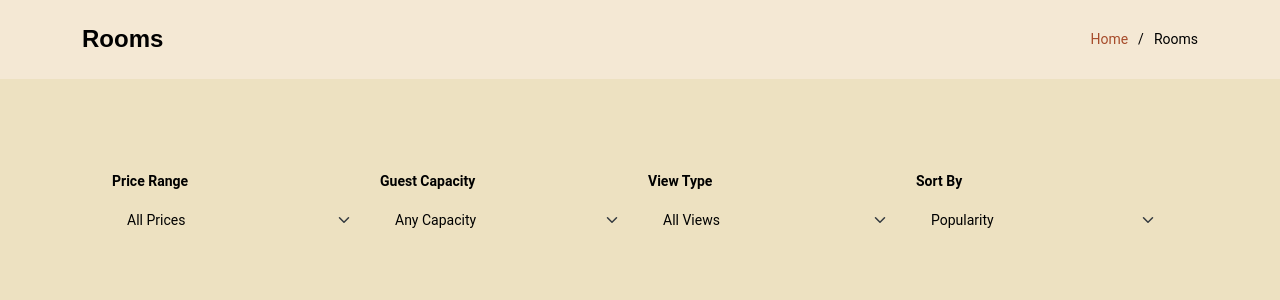
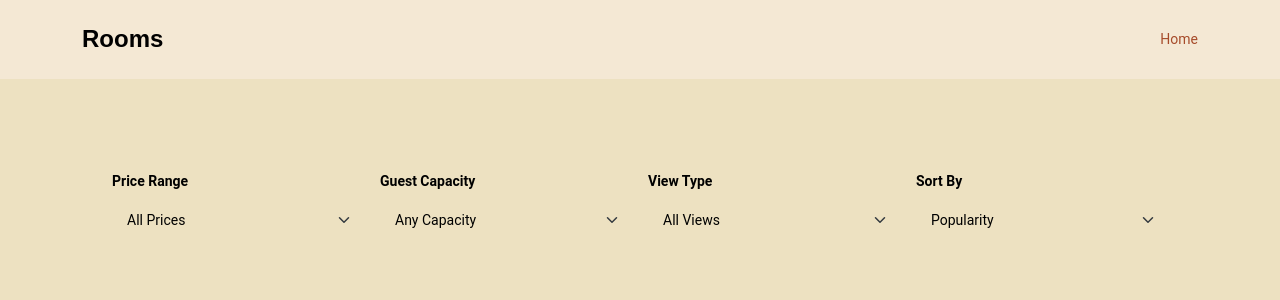
Before and after one commit to fidelis182/Hotel-Booking-System, a Django app: page /bookings/rooms/ in a window 1280 px wide. Shown: the part 132-432 px from the top of the page. Run offline with Django 5.2, Linux system fonts and the light colour scheme; some libraries are stand-ins or nearby versions.

Commit message:
quick fix

```diff
--- a/bookings/templates/index.html
+++ b/bookings/templates/index.html
@@ -220,7 +220,6 @@ Home - Bookings
     <section id="rooms-showcase" class="rooms-showcase section">
       <!-- Section Title -->
       <div class="container section-title" data-aos="fade-up">
-        <span class="description-title">Rooms</span>
         <h2>Rooms</h2>
         <p>
           Necessitatibus eius consequatur ex aliquid fuga eum quidem sint
--- a/bookings/templates/rooms.html
+++ b/bookings/templates/rooms.html
@@ -18,7 +18,7 @@
         <nav class="breadcrumbs">
           <ol>
             <li><a href="index.html">Home</a></li>
-            <li class="current">Rooms</li>
+            {% comment %} <li class="current">Rooms</li> {% endcomment %}
           </ol>
         </nav>
       </div>
```
